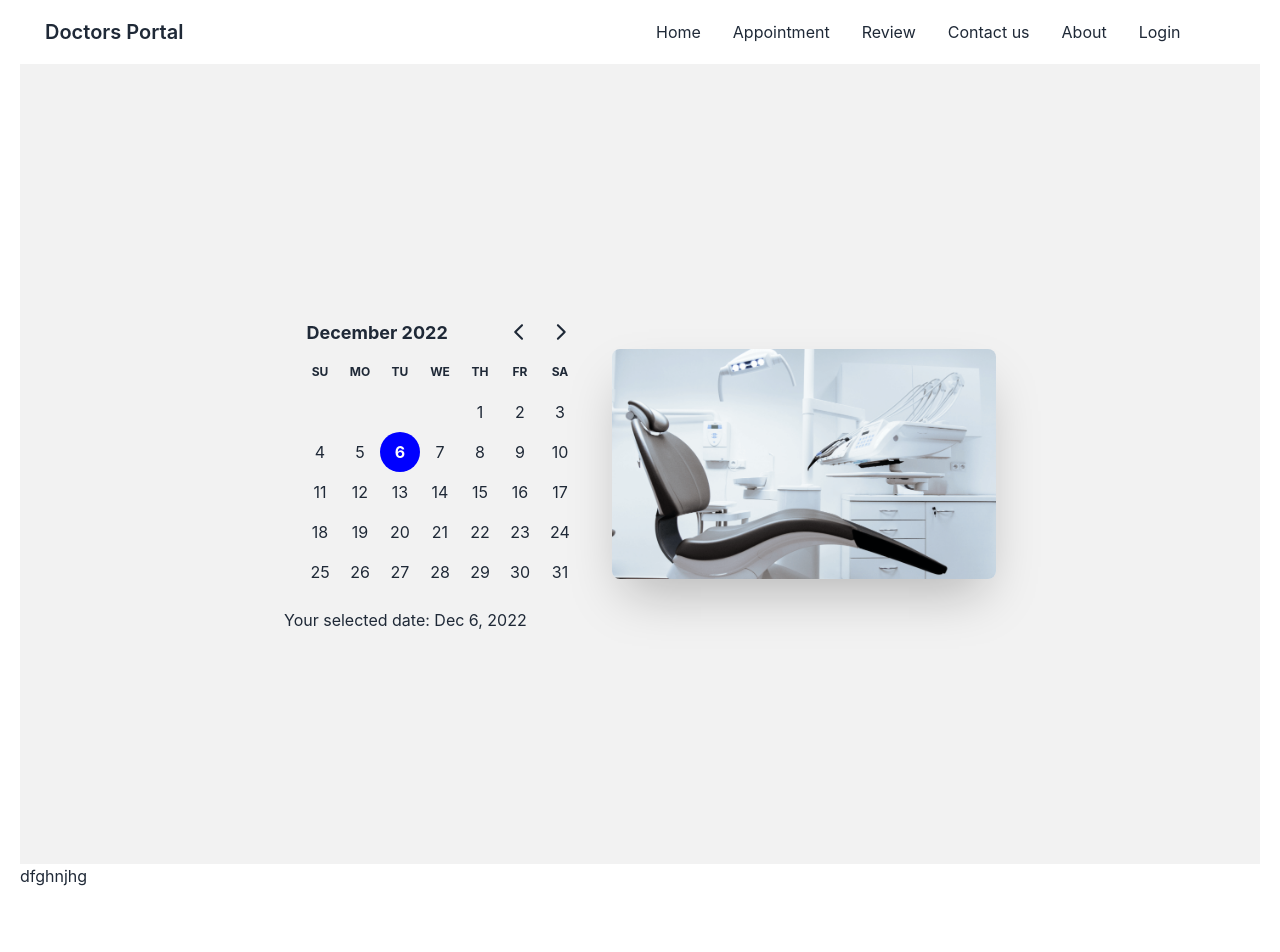
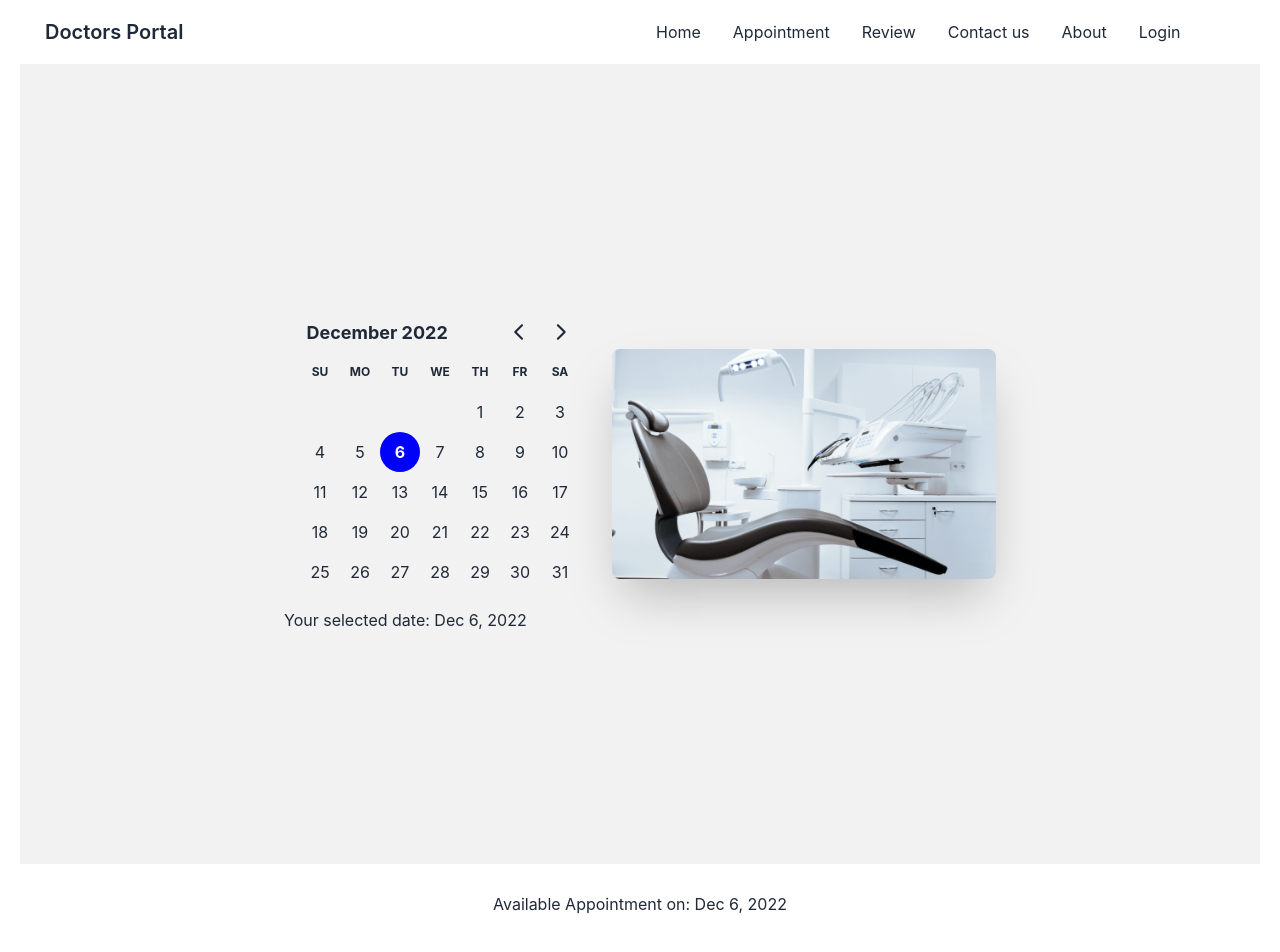
Before and after one commit to tawfiqealahi/doctor-portal-client, a React (Create React App) app: page /appointment in a window 1280 px wide. Shown: the top 952 px of the page. Built offline with nearby package versions, Linux system fonts and the light colour scheme.

Commit message:
available appointmrents date set

```diff
--- a/src/page/Appointment/Appointment.js
+++ b/src/page/Appointment/Appointment.js
@@ -1,13 +1,15 @@
-import React from 'react';
+import React, { useState } from 'react';
 import Footer from '../Footer/Footer';
 import AppointmentBanner from './AppointmentBanner';
 import AvailableAppointments from './AvailableAppointments';
 
 const Appointment = () => {
+    const [date, setDate] = useState(new Date());
+
     return (
         <div>
-            <AppointmentBanner></AppointmentBanner>
-            <AvailableAppointments></AvailableAppointments>
+            <AppointmentBanner date={date} setDate={setDate}></AppointmentBanner>
+            <AvailableAppointments date={date} setDate={setDate}></AvailableAppointments>
             <Footer></Footer>
         </div>
     );
--- a/src/page/Appointment/AppointmentBanner.js
+++ b/src/page/Appointment/AppointmentBanner.js
@@ -1,11 +1,11 @@
-import React, {useState} from "react";
+import React from "react";
 import chair from "../../images/chair.png";
 import { format } from "date-fns";
 import { DayPicker } from "react-day-picker";
 import "react-day-picker/dist/style.css";
 
-const AppointmentBanner = () => {
-  const [date, setDate] = useState(new Date());
+const AppointmentBanner = ({date,setDate}) => {
+
   return (
     <div>
       <div class="hero min-h-screen bg-base-200">
--- a/src/page/Appointment/AvailableAppointments.js
+++ b/src/page/Appointment/AvailableAppointments.js
@@ -1,9 +1,10 @@
+import { format } from 'date-fns';
 import React from 'react';
 
-const AvailableAppointments = () => {
+const AvailableAppointments = ({date}) => {
     return (
         <div>
-            dfghnjhg
+            <p className='text-center pt-7'>Available Appointment on:  {format(date,'PP')}</p>
         </div>
     );
 };
```
